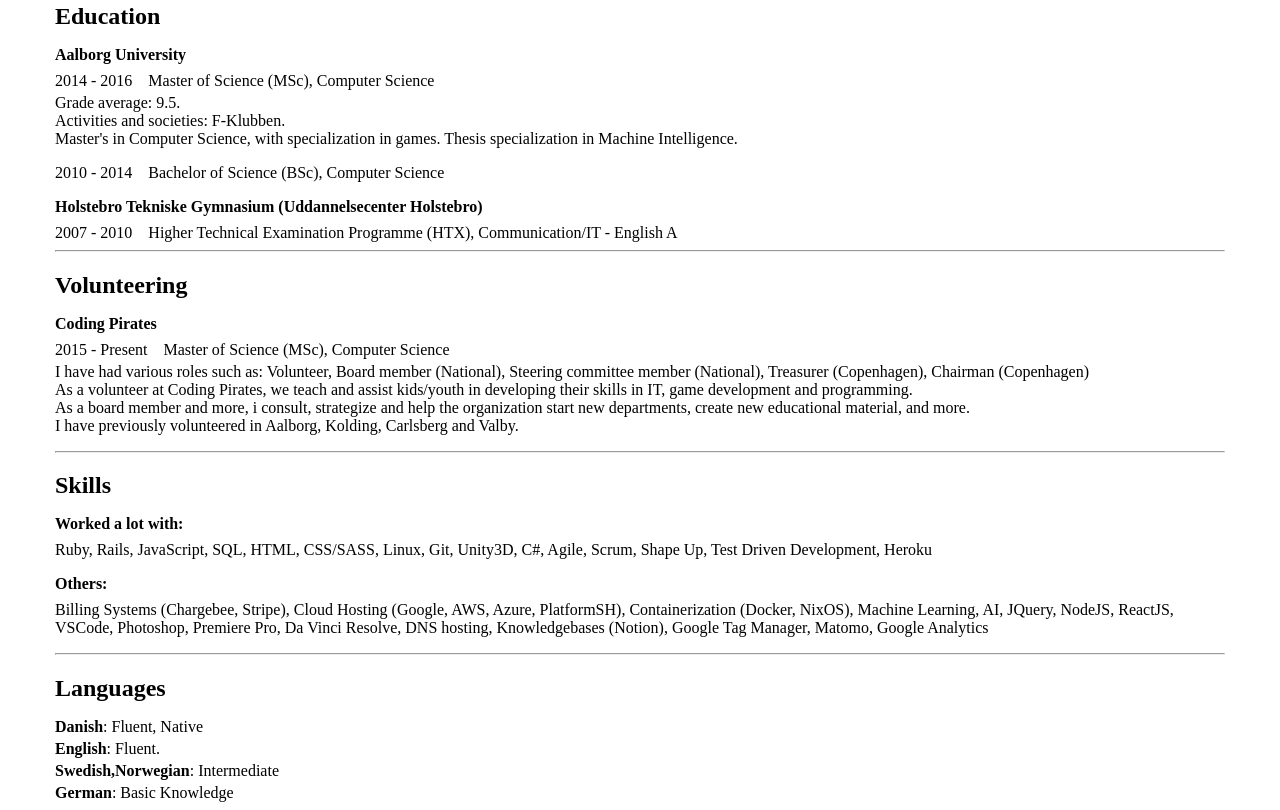
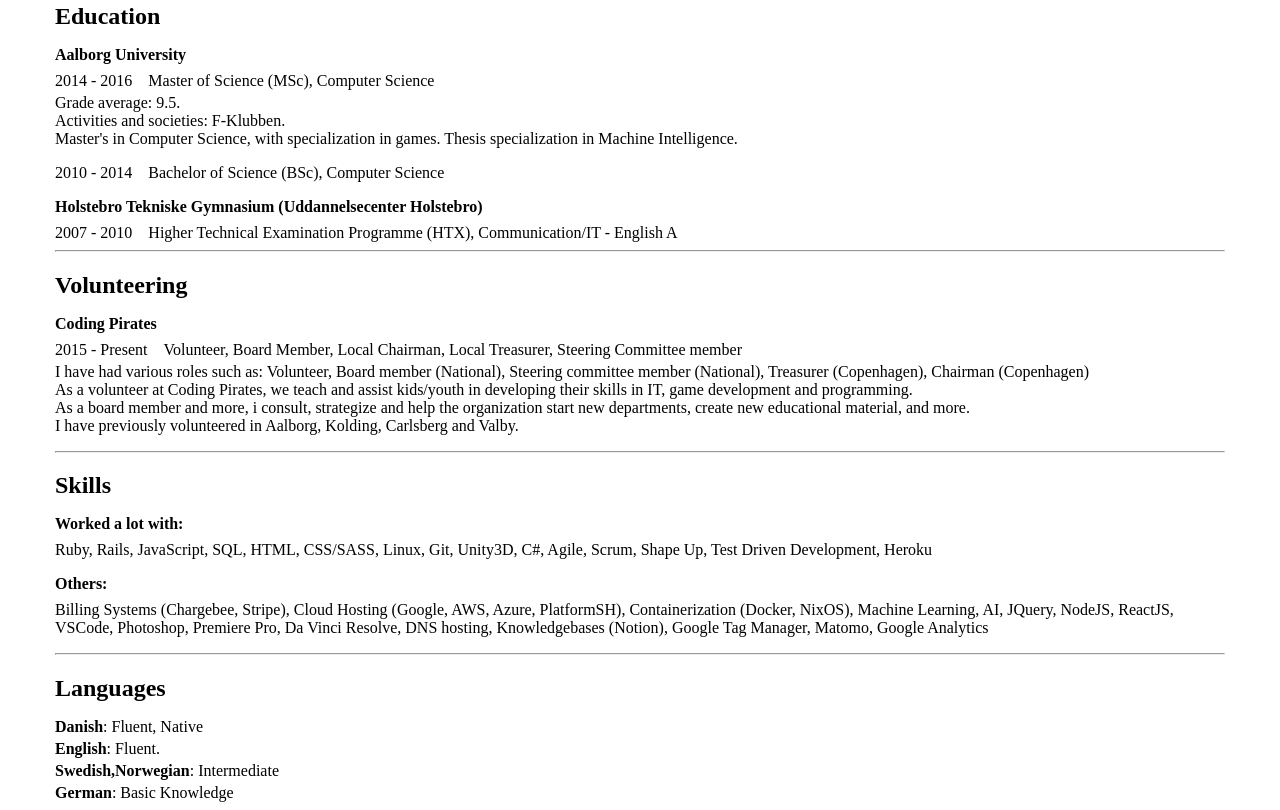
Before and after one commit to sunenilausen/portfolio, a website built with Parcel: page src/index.html in a window 1280 px wide. Shown: the part 696-1506 px from the top of the page. Built offline with nearby package versions, Linux system fonts and the light colour scheme.

Commit message:
Update index.html
Fixed positions in coding pirates

```diff
--- a/src/index.html
+++ b/src/index.html
@@ -131,7 +131,7 @@
   <div class="d-flex w-100 justify-content-between">
     <div class="d-flex w-100">
       <div class="pr-2">2015 - Present</div>
-      <div class="px-2">Master of Science (MSc), Computer Science</div>
+      <div class="px-2">Volunteer, Board Member, Local Chairman, Local Treasurer, Steering Committee member</div>
     </div>
   </div>
   <p class="mt-1">
```
